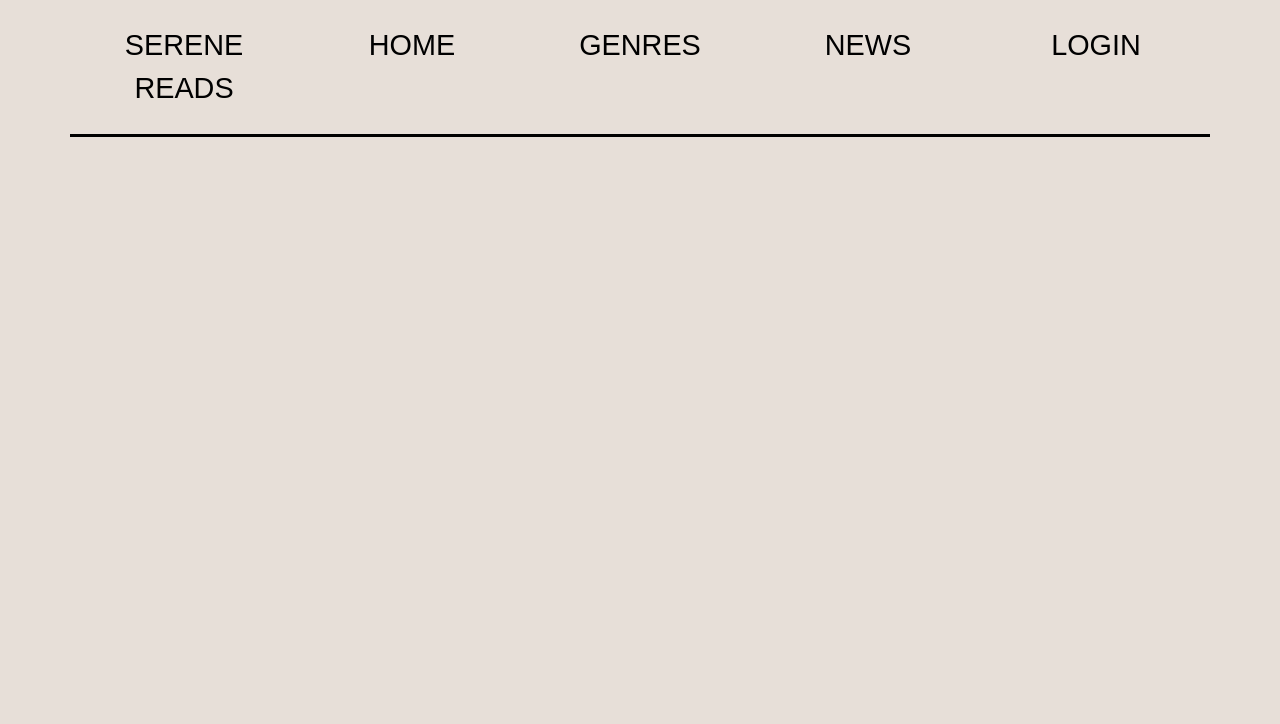
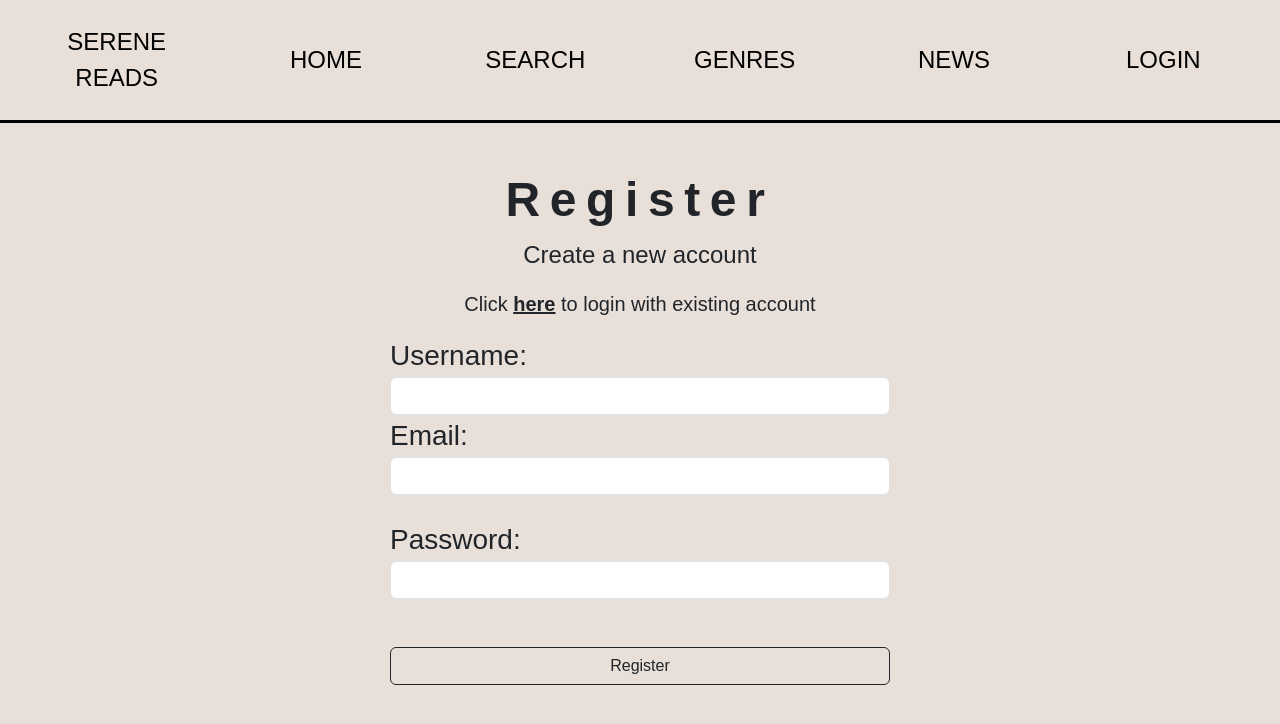
Before and after one commit to andikaraditya/serene-reads-client, a Vue app: page /register in a window 1280 px wide. Shown: the top 724 px of the page. Built offline with nearby package versions, Linux system fonts and the light colour scheme; a web font is replaced by a local one.

Commit message:
feat: create login and register page
- add link to search page to navbar

```diff
--- a/src/components/Navbar.vue
+++ b/src/components/Navbar.vue
@@ -1,5 +1,5 @@
 <template>
-    <nav class="container text-center py-4 mb-5">
+    <nav class="text-center py-4 px-4 mb-5">
         <div class="row">
             <div class="col">
                 <a
@@ -13,6 +13,13 @@
                 @click.prevent="$router.push('/books')"
                 href="#">
                     Home
+                </a>
+            </div>
+            <div class="col">
+                <a
+                @click.prevent="$router.push('/search')"
+                href="#">
+                    Search
                 </a>
             </div>
             <div class="col">
@@ -48,14 +55,19 @@
 
 <style scoped>
 nav {
-    font-size: 1.8rem;
+    font-size: 1.5rem;
     font-weight: 500;
     text-transform: uppercase;
     border-bottom: 3px solid black;
 }
 
+.col {
+    display: flex;
+}
+
 a {
     text-decoration: none;
     color: black;
+    margin: auto;
 }
 </style>
--- a/src/router/index.js
+++ b/src/router/index.js
@@ -8,6 +8,8 @@ import BookList from '../views/BookList.vue';
 import ForumPosts from '../views/ForumPosts.vue';
 import PostDetail from '../views/PostDetail.vue';
 import CreatePost from '../views/CreatePost.vue';
+import LoginPage from '../views/LoginPage.vue';
+import RegisterPage from '../views/RegisterPage.vue';
 
 
 const router = createRouter({
@@ -60,6 +62,16 @@ const router = createRouter({
       name: "BookList",
       component: BookList
     },
+    {
+      path: "/login",
+      name: "LoginPage",
+      component: LoginPage
+    },
+    {
+      path: "/register",
+      name: "RegisterPage",
+      component: RegisterPage
+    }
   ]
 })
 
--- /dev/null
+++ b/src/views/LoginPage.vue
@@ -0,0 +1,48 @@
+<template>
+    <div>
+        <div class="login-card">
+            <h1 class="text-center">Login</h1>
+            <p class="text-center fs-4">Login with an existing account</p>
+            <p class="text-center fs-5">If you don't have an account, click
+                <a
+                @click.prevent="$router.push('/register')"
+                class="pointer-hover">here</a> to create new account</p>
+            <form action="">
+                <label class="fs-3" for="email">Email:</label>
+                <input
+                v-model="form.email"
+                class="form-control" type="text" name="email" id="email">
+                <label class="fs-3 mt-4" for="password">Password:</label>
+                <input
+                v-model="form.password"
+                class="form-control" type="password" name="password" id="password">
+                <button class="btn btn-outline-dark mt-5 w-100">Login</button>
+            </form>
+        </div>
+    </div>
+</template>
+
+<script>
+    export default {
+        name: "LoginPage",
+        data(){
+            return {
+                form: {
+                    email: "",
+                    password: ""
+                }
+            }
+        }
+    }
+</script>
+
+<style scoped>
+.login-card{
+    width: 500px;
+    margin: auto;
+}
+a{
+    font-weight: bold;
+    color: inherit;
+}
+</style>
--- /dev/null
+++ b/src/views/RegisterPage.vue
@@ -0,0 +1,53 @@
+<template>
+    <div>
+        <div class="register-card">
+            <h1 class="text-center">Register</h1>
+            <p class="text-center fs-4">Create a new account</p>
+            <p class="text-center fs-5">Click
+                <a
+                @click.prevent="$router.push('/login')"
+                class="pointer-hover">here</a> to login with existing account</p>
+            <form action="">
+                <label class="fs-3" for="username">Username:</label>
+                <input
+                v-model="form.username"
+                class="form-control" type="text" name="username" id="username">
+                <label class="fs-3" for="email">Email:</label>
+                <input
+                v-model="form.email"
+                class="form-control" type="text" name="email" id="email">
+                <label class="fs-3 mt-4" for="password">Password:</label>
+                <input
+                v-model="form.password"
+                class="form-control" type="password" name="password" id="password">
+                <button class="btn btn-outline-dark mt-5 w-100">Register</button>
+            </form>
+        </div>
+    </div>
+</template>
+
+<script>
+    export default {
+        name: "RegisterPage",
+        data(){
+            return {
+                form: {
+                    username: "",
+                    email: "",
+                    password: ""
+                }
+            }
+        }
+    }
+</script>
+
+<style scoped>
+.register-card{
+    width: 500px;
+    margin: auto;
+}
+a{
+    font-weight: bold;
+    color: inherit;
+}
+</style>
```
